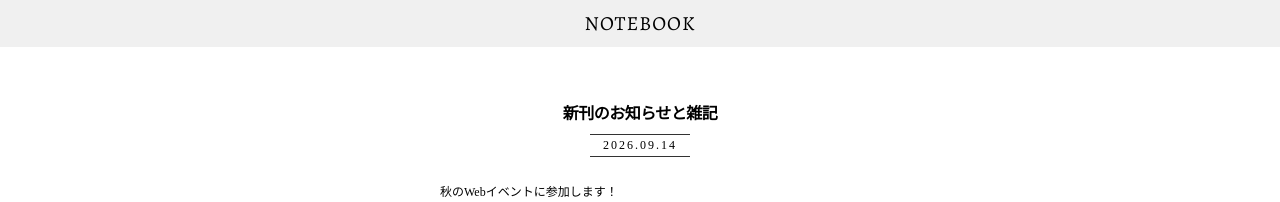
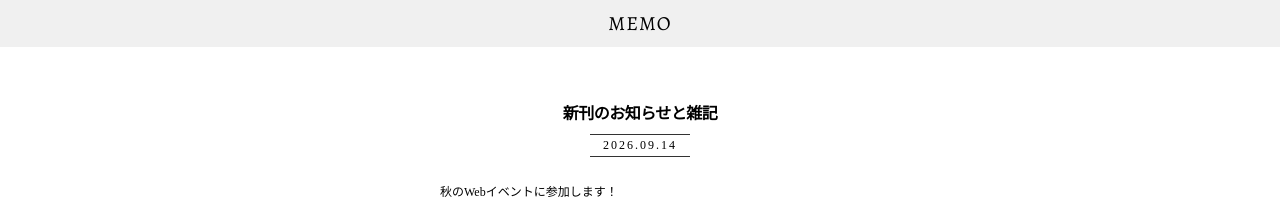
Before and after one commit to bisqhq/bisqhq.github.io, a Jekyll site: the page memo/memo.html, which Jekyll copies as it is, in a window 1280 px wide. Shown: the top 202 px of the page. Built offline with Jekyll 4.4.1, drawn with Linux system fonts in a browser that asks for light colours; nearby versions of some CDN libraries; some web fonts are replaced.

Commit message:
Update memo.html

```diff
--- a/memo/memo.html
+++ b/memo/memo.html
@@ -2,7 +2,7 @@
 <html lang="ja">
 <head>
     <meta charset="UTF-8">
-    <title>NOTEBOOK</title>
+    <title>MEMO</title>
     <!-- 検索避け設定 -->
     <meta name="robots" content="noindex,nofollow,noarchive">
     <meta name="viewport" content="width=device-width,minimum-scale=1,maximum-scale=1,user-scalable=no" />
@@ -19,7 +19,7 @@
 <!-- 全体レイアウト -->
 <header>
     <span class="lnr lnr-menu"></span>
-    <h1>NOTEBOOK</h1>
+    <h1>MEMO</h1>
 </header>
 <nav>
     <ul>
```
